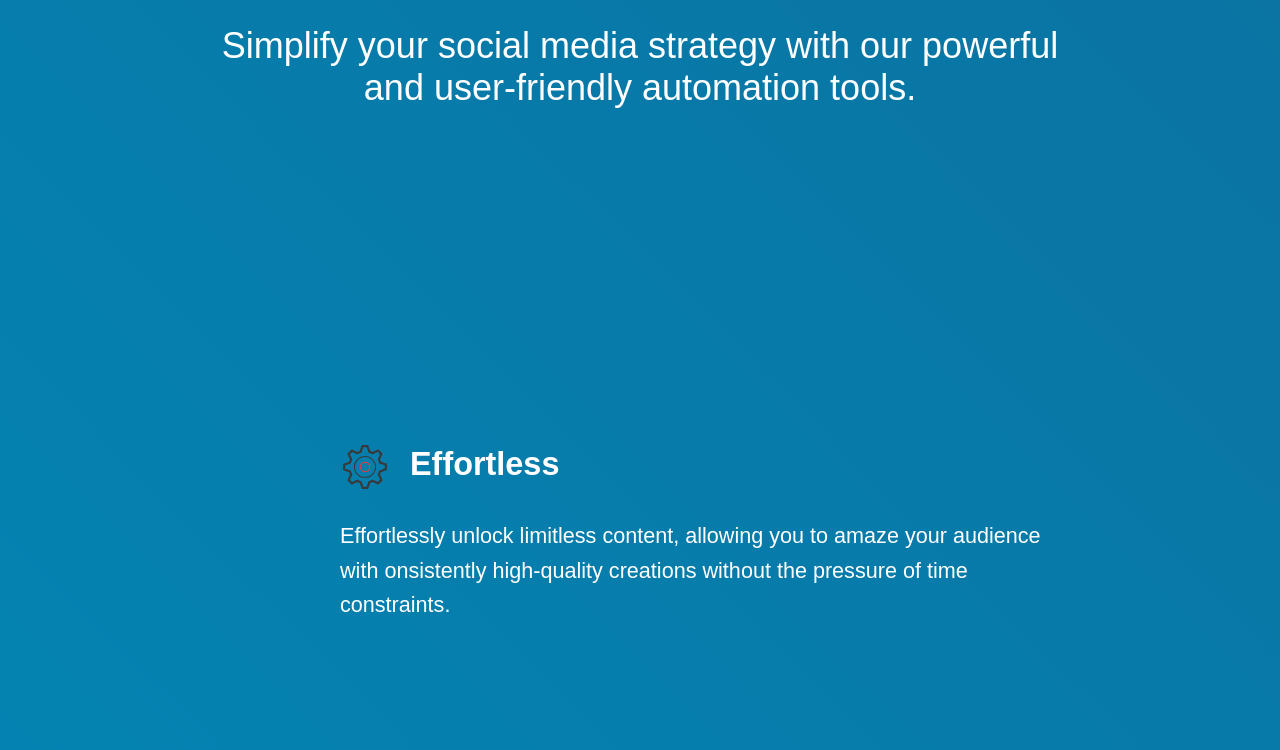
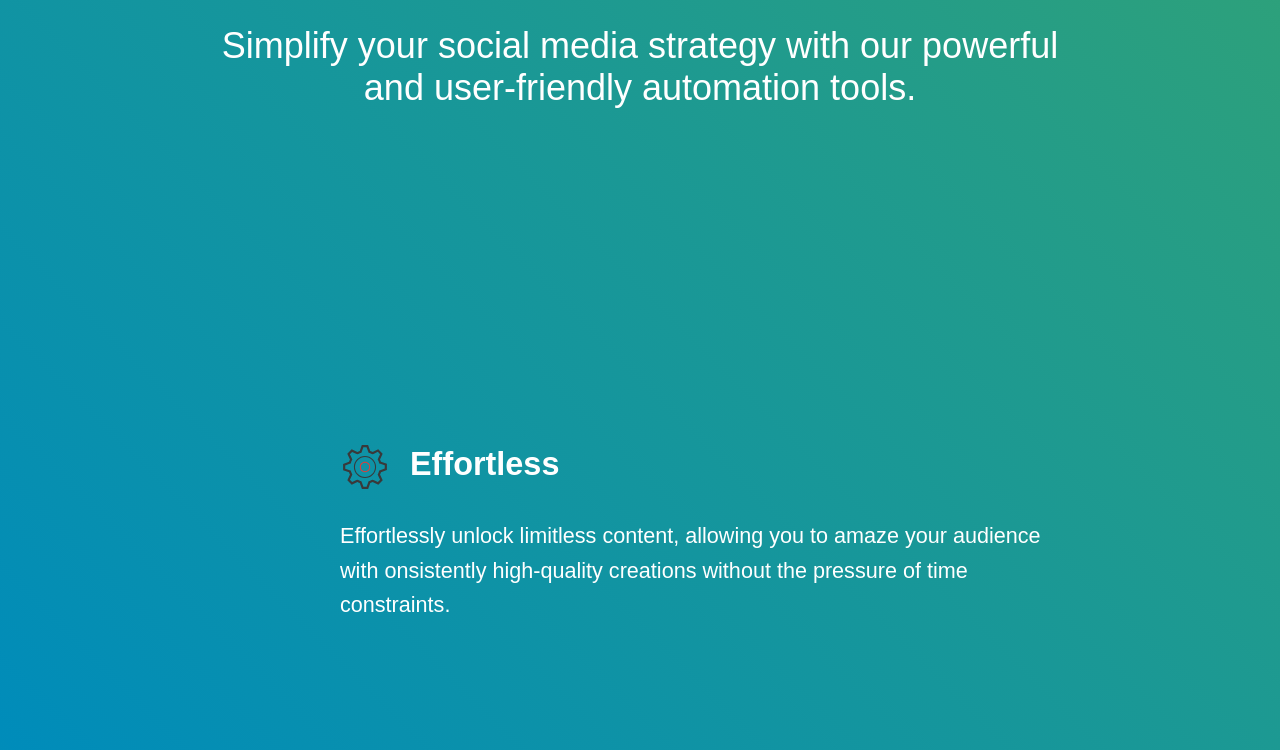
Before and after one commit to antoine-haltermingaud/AutoPost-website, a plain HTML site: page index.html in a window 1280 px wide. Shown: the part 327-1077 px from the top of the page. Drawn offline with Linux system fonts and the light colour scheme.

Commit message:
Gradient fix

```diff
--- a/styles.css
+++ b/styles.css
@@ -2,13 +2,13 @@ body {
   font-family: "Arial", sans-serif;
   margin: 0;
   padding: 0;
-  background: linear-gradient(45deg, #4caf50, #008cba, #165888);
+  background: linear-gradient(45deg, #4caf50, #008cba, #4caf50);
 
-  background-size: 400% 400%;
+  background-size: 200% 200%;
   color: #fff;
   transition: background 0.3s ease-in-out;
   font-size: 18px;
-  animation: gradient 15s ease infinite;
+  animation: gradient 4s ease infinite;
 }
 
 @keyframes gradient {
```
